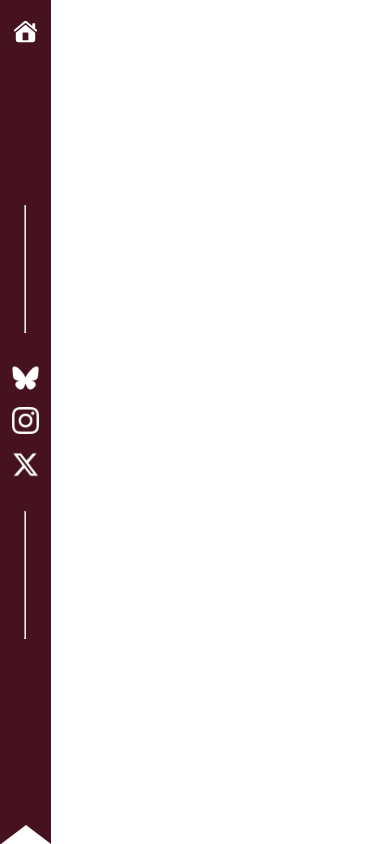
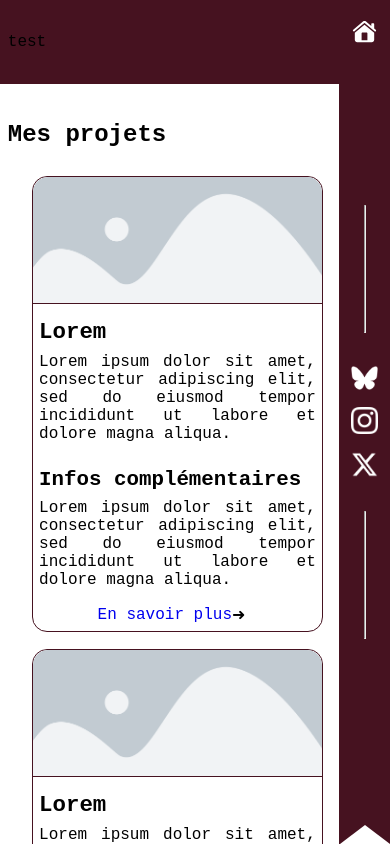
Before and after one commit to AnnaAnnakie/newPortfolio, an Angular app: page /infos in a window 390 px wide. Before the commit this address led to /. Shown: the top 844 px of the page. Built offline with nearby package versions, Linux system fonts and the light colour scheme.

Commit message:
add: infos; update: responsive du markbook

```diff
--- a/src/app/app.component.ts
+++ b/src/app/app.component.ts
@@ -5,7 +5,7 @@ import {AccueilComponent} from "./compos/accueil/accueil.component";
 
 @Component({
   selector: 'app-root',
-  imports: [RouterOutlet, MarkbookComponent, AccueilComponent],
+  imports: [RouterOutlet, MarkbookComponent],
   templateUrl: './app.component.html',
   styleUrl: './app.component.scss'
 })
--- a/src/app/app.routes.ts
+++ b/src/app/app.routes.ts
@@ -1,9 +1,9 @@
 import { Routes } from '@angular/router';
-import {AppComponent} from "./app.component";
-import {MarkbookComponent} from "./compos/markbook/markbook.component";
 import {AccueilComponent} from "./compos/accueil/accueil.component";
+import {InfosComponent} from "./compos/infos/infos.component";
 
 export const routes: Routes = [
     { path: '', redirectTo: '/accueil', pathMatch: 'full' },
     { path: 'accueil', component: AccueilComponent },
+    { path: 'infos', component: InfosComponent },
 ];
--- a/src/app/compos/accueil/accueil.component.scss
+++ b/src/app/compos/accueil/accueil.component.scss
@@ -1,5 +1,4 @@
 .content {
-  font-family: "Courier New", Courier, monospace;
   display: flex;
   padding: 0;
   left: 0;
@@ -19,7 +18,7 @@ h1 {
 
 #div1,
 #div2 {
-  flex: 48%;
+  flex: 50%;
   transition: flex 0.3s ease, transform 0.3s ease, filter 0.3s ease;
 }
 
@@ -46,7 +45,7 @@ h1 {
     width: 87vw;
   }
   .content div {
-    min-height: calc(50vh - 8vw);
+    min-height: calc(50vh - 1vw);
   }
   h1 {
     font-size: 7vw;
--- /dev/null
+++ b/src/app/compos/infos/infos.component.html
@@ -0,0 +1,61 @@
+<div class="container">
+    <div class="fiftyfifty" id="global">
+        <p>
+            test
+        </p>
+    </div>
+    <div class="fiftyfifty" id="bulles">
+        <h2>Mes projets</h2>
+        <div id="figures">
+            <figure>
+                <img src="assets/placeholder.png" alt="placeholder">
+                <div class="content">
+                    <div class="base">
+                        <h3>Lorem</h3>
+                        <p>Lorem ipsum dolor sit amet, consectetur adipiscing elit, sed do eiusmod tempor incididunt ut labore et dolore magna aliqua. </p>
+                    </div>
+                    <div class="complement">
+                        <h4>Infos complémentaires</h4>
+                        <p>Lorem ipsum dolor sit amet, consectetur adipiscing elit, sed do eiusmod tempor incididunt ut labore et dolore magna aliqua. </p>
+                    </div>
+                    <div class="enSavoirPlus">
+                        <a routerLink="/infos">En savoir plus </a>
+                        <p>&#10140;</p>
+                    </div>
+                </div>
+            </figure><figure>
+            <img src="assets/placeholder.png" alt="placeholder">
+            <div class="content">
+                <div class="base">
+                    <h3>Lorem</h3>
+                    <p>Lorem ipsum dolor sit amet, consectetur adipiscing elit, sed do eiusmod tempor incididunt ut labore et dolore magna aliqua. </p>
+                </div>
+                <div class="complement">
+                    <h4>Infos complémentaires</h4>
+                    <p>Lorem ipsum dolor sit amet, consectetur adipiscing elit, sed do eiusmod tempor incididunt ut labore et dolore magna aliqua. </p>
+                </div>
+                <div class="enSavoirPlus">
+                    <a routerLink="/infos">En savoir plus </a>
+                    <p>&#10140;</p>
+                </div>
+            </div>
+        </figure><figure>
+            <img src="assets/placeholder.png" alt="placeholder">
+            <div class="content">
+                <div class="base">
+                    <h3>Lorem</h3>
+                    <p>Lorem ipsum dolor sit amet, consectetur adipiscing elit, sed do eiusmod tempor incididunt ut labore et dolore magna aliqua. </p>
+                </div>
+                <div class="complement">
+                    <h4>Infos complémentaires</h4>
+                    <p>Lorem ipsum dolor sit amet, consectetur adipiscing elit, sed do eiusmod tempor incididunt ut labore et dolore magna aliqua. </p>
+                </div>
+                <div class="enSavoirPlus">
+                    <a routerLink="/infos">En savoir plus </a>
+                    <p>&#10140;</p>
+                </div>
+            </div>
+        </figure>
+        </div>
+    </div>
+</div>
--- /dev/null
+++ b/src/app/compos/infos/infos.component.scss
@@ -0,0 +1,97 @@
+.container {
+  display: flex;
+  width: 95vw;
+  min-height: 100vh;
+}
+.fiftyfifty{
+  width: 48vw;
+  padding: 2vh 2vw;
+}
+#global{
+  background-color: var(--Chocolate-cosmos);
+}
+#figures{
+  display: flex;
+  flex-wrap: wrap;
+
+}
+
+/* Figure */
+figure{
+  width: 20vw;
+  border-radius: 15px;
+  border: 1px solid var(--Chocolate-cosmos);
+  margin: 1vh auto;
+  img{
+    width: 100%;
+    border-radius: 15px 15px 0 0;
+    height: 15vh;
+    object-fit: cover;
+    border-bottom: 1px solid var(--Chocolate-cosmos);
+  }
+  .content{
+    display: flex;
+    padding: 1vw;
+    flex-direction: column;
+    h3{
+      font-size: 1.4em;
+    }
+    h4{
+      font-size: 1.3em;
+    }
+    h3,h4{
+      margin: 1vh 0;
+    }
+    p{
+      text-align: justify;
+      margin-top: 0;
+    }
+    .enSavoirPlus{
+      display: flex;
+      height: auto;
+      align-items: center;
+      :hover ~ p{
+        margin-left: 2.5vw;
+      }
+      a{
+        text-decoration: none;
+        margin-left: 3vw;
+      }
+      p{
+        margin: auto 0;
+        transition: margin-left 0.8s ease;
+      }
+    }
+  }
+}
+
+@media (orientation: portrait) {
+  .container {
+    width: 87vw;
+    flex-direction: column;
+    .fiftyfifty{
+      width: 87vw;
+    }
+  }
+  #figures{
+    display: flex;
+    flex-direction: column;
+  }
+  figure{
+    width: 85%;
+    .content{
+      padding: 1.5vw;
+      .enSavoirPlus{
+        :hover ~ p{
+          margin-left: 10vw;
+        }
+        a{
+          margin-left: 15vw;
+        }
+        p {
+          margin: auto 0;
+        }
+      }
+    }
+  }
+}
--- a/src/app/compos/markbook/markbook.component.scss
+++ b/src/app/compos/markbook/markbook.component.scss
@@ -1,8 +1,3 @@
-hr {
-  height: 15vh;
-  background-color: white;
-}
-
 #links {
   color: white;
   background-color: var(--Chocolate-cosmos);
@@ -11,10 +6,17 @@ hr {
   display: flex;
   flex-direction: column;
   justify-content: center;
-  position: sticky;
+  position: fixed;
   top: 0;
   right: 0;
 }
+
+hr {
+  height: 15vh;
+  width: 0.01vw;
+  background-color: white;
+}
+
 #triangle {
   position: absolute;
   bottom: 0;
--- a/src/index.html
+++ b/src/index.html
@@ -1,4 +1,3 @@
-<!doctype html>
 <html lang="en">
 <head>
   <meta charset="utf-8">
--- a/src/styles.scss
+++ b/src/styles.scss
@@ -9,4 +9,5 @@
 body{
   padding: 0;
   margin: 0;
+  font-family: "Courier New", Courier, monospace;
 }
```
Also changed, not shown: src/app/compos/infos/infos.component.ts (added, +14 -0 lines), src/assets/placeholder.png (added), 1 other file (tests, documents, lock files or other folders).
